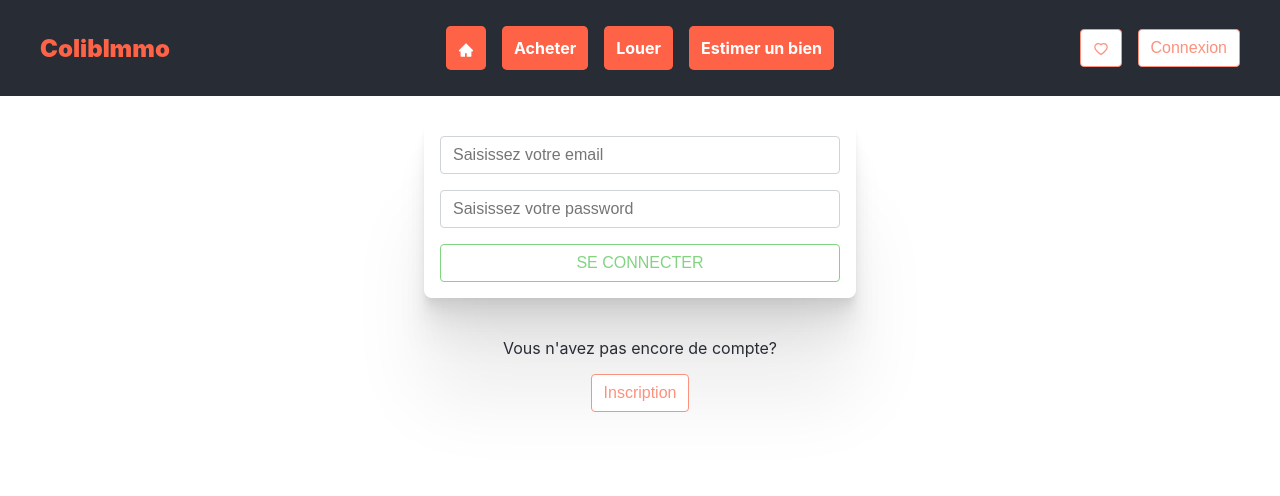
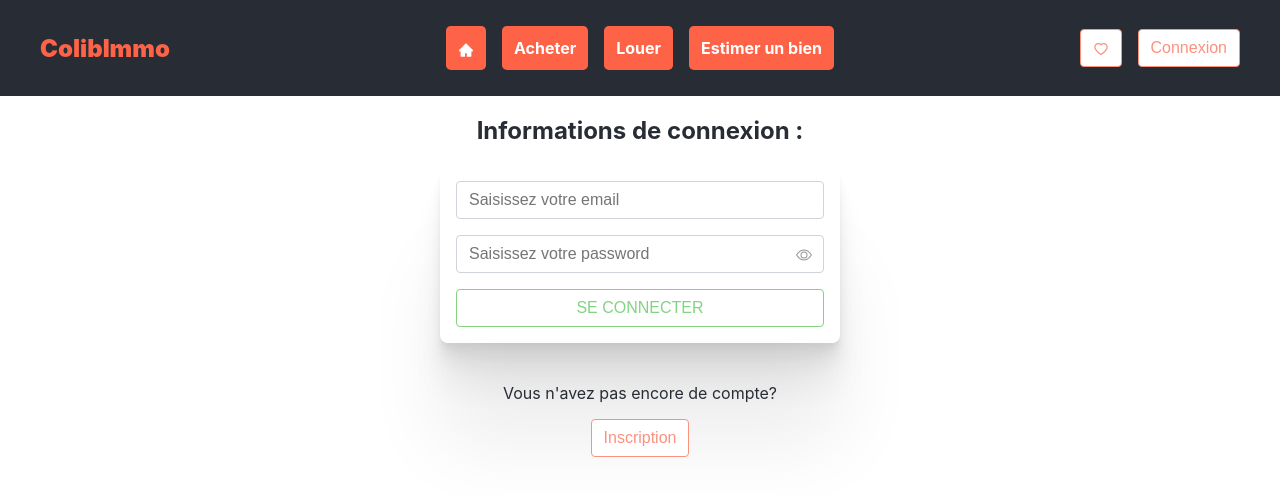
Before and after one commit to fgleizes/Colibimmo-web, a React (Create React App) app: page /login in a window 1280 px wide. Shown: the top 496 px of the page. Built offline with nearby package versions, Linux system fonts and the light colour scheme.

Commit message:
update LoginForm/RegisterForm

```diff
--- a/src/api/userAPI.js
+++ b/src/api/userAPI.js
@@ -7,7 +7,17 @@ export const login = (email,mdp) => {
     const URL = `${API_URL}login?mail=${email}&password=${mdp}`
     return axios.get(URL)
         .then(response => {
-            return response.data.access_token
+            return response
+        })
+        .catch(error => {
+            if (error.response) {
+                return error.response
+            }
+            else if (error.request) {
+                console.log(error.request);
+            } else {
+                console.log('Error', error.message);
+            }
         })
 }
 
@@ -15,12 +25,16 @@ export const register = user => {
     const URL = `${API_URL}register`
     return axios.post(URL, user)
         .then(response => {
-            console.log(response)
-            console.log(response.data)
             return response
         })
         .catch(error => {
-            console.log(error)
-            console.log(error.response)
+            if (error.response) {
+                return error.response
+            }
+            else if (error.request) {
+                console.log(error.request);
+            } else {
+                console.log('Error', error.message);
+            }
         })
 }
--- a/src/components/utilities/Form.css
+++ b/src/components/utilities/Form.css
@@ -1,6 +1,6 @@
 form {
     width: 400px;
-    margin: 1.5rem;
+    margin-bottom: 1.5rem;
     padding: 1rem;
     border-radius: .5rem;
     box-shadow: 0 2.8px 2.2px rgba(0, 0, 0, 0.02),
@@ -14,6 +14,7 @@ form {
 }
 
 form input {
+    width: 100%;
     margin-bottom: 1rem;
     padding: .375rem .75rem;
     font-size: 1rem;
@@ -35,3 +36,19 @@ form input:focus {
     outline: 0;
     box-shadow: 0 0 4px 0.1rem #ced4da;
 }
+
+.error {
+    color: red;
+}
+
+.container-password {
+    position: relative;
+}
+.container-password svg {
+    position: absolute;
+    top: .75rem;
+    right: .75rem;
+    cursor: default;
+    z-index: 2;
+    color: #969696;
+}
--- a/src/components/utilities/Form.js
+++ b/src/components/utilities/Form.js
@@ -2,22 +2,32 @@
 import "./Form.css"
 import { useState } from "react"
 import { Button } from "./Button"
-import { login } from "../../api/userAPI"
+import { BsEye, BsEyeSlash } from 'react-icons/bs';
 
-export const LoginForm = () => {
-  const [token, setToken] = useState('')
+export const LoginForm = (props) => {
+  const {handleSubmit} = props
   const [mail, setMail]= useState('')
   const [password, setPassword]= useState('')
+  const [showPassword, setShowPassword] = useState(false)
 
-  const handleSubmit = (event) => {
-    event.preventDefault()
-    login(mail,password).then(data => setToken(data))
+  const togglePassword = () => {
+    const inputPassword = document.getElementById("password")
+    if (inputPassword.type === "password") {
+      inputPassword.type = "text"
+      setShowPassword(true)
+    } else {
+      inputPassword.type = "password"
+      setShowPassword(false)
+    }
   }
 
   return (
-    <form onSubmit={handleSubmit}>
-      <input type="text" placeholder="Saisissez votre email" name="mail" onChange={(event)=>setMail(event.target.value)}/>
-      <input type="text" placeholder="Saisissez votre password"  name="password" onChange={(event)=>setPassword(event.target.value)} />
+    <form onSubmit={(e) => handleSubmit(e, mail, password)}>
+      <input type="email" placeholder="Saisissez votre email" name="mail" onChange={(event)=>setMail(event.target.value)}/>
+      <div className="container-password">
+        <input type="password" id="password" placeholder="Saisissez votre password" name="password" onChange={(event) => setPassword(event.target.value)} />
+        {showPassword ? <BsEyeSlash onClick={togglePassword} /> : <BsEye onClick={togglePassword} />}
+      </div>
       <Button type="submit">SE CONNECTER</Button>
     </form>
   );
@@ -26,14 +36,29 @@ export const LoginForm = () => {
 export const RegisterForm = (props) => {
   const {handleSubmit} = props
   const [user, setUser] = useState({})
+  const [showPassword, setShowPassword] = useState(false)
+
+  const togglePassword = () => {
+    const inputPassword = document.getElementById("password")
+    if (inputPassword.type === "password") {
+      inputPassword.type = "text"
+      setShowPassword(true)
+    } else {
+      inputPassword.type = "password"
+      setShowPassword(false)
+    }
+  }
 
   return (
     <form onSubmit={(e) => handleSubmit(e, user)}>
-      <input type="text" name="lastname" placeholder="Nom" onChange={(event)=>setUser({...user, lastname : event.target.value})}/>
-      <input type="text" name="firstname" placeholder="Prénom" onChange={(event) => setUser({...user, firstname : event.target.value})}/>
-      <input type="text" name="phone" placeholder="Numéro de téléphone" onChange={(event)=>setUser({...user, phone : event.target.value})}/>
-      <input type="text" name="mail" placeholder="Adresse mail" onChange={(event)=>setUser({...user, mail : event.target.value})}/>
-      <input type="text" name="mdp" placeholder="Mot de passe"  onChange={(event)=>setUser({...user, password : event.target.value})} />
+      <input type="text" name="lastname" placeholder="Nom" onChange={(event) => setUser({ ...user, lastname: event.target.value })} required />
+      <input type="text" name="firstname" placeholder="Prénom" onChange={(event) => setUser({ ...user, firstname: event.target.value })} required />
+      <input type="tel" pattern="^(?:(?:\+|00)33|0)\s*[1-9](?:[\s.-]*\d{2}){4}$" minLength="10" maxLength="10" name="phone" placeholder="Numéro de téléphone" onChange={(event) => setUser({ ...user, phone: event.target.value })} />
+      <input type="email" name="mail" placeholder="Adresse mail" onChange={(event) => setUser({ ...user, mail: event.target.value })} required />
+      <div className="container-password">
+        <input type="password" name="password" id="password" placeholder="Mot de passe" onChange={(event) => setUser({ ...user, password: event.target.value })} required />
+        {showPassword ? <BsEyeSlash onClick={togglePassword} /> : <BsEye onClick={togglePassword} />}
+      </div>
       <Button type="submit">INSCRIPTION</Button>
     </form>
   );
--- a/src/components/utilities/Header.css
+++ b/src/components/utilities/Header.css
@@ -3,7 +3,6 @@ header {
   height: 6rem;
   position: relative;
   padding: 0 2rem;
-  position: sticky;
 }
 header nav {
   height: 100%;
--- a/src/components/utilities/Header.js
+++ b/src/components/utilities/Header.js
@@ -1,9 +1,7 @@
 import "./Header.css";
 import { Button } from "./Button";
 import { Link } from "react-router-dom";
-import { AiFillHome } from 'react-icons/ai';
-import { AiOutlineHeart } from 'react-icons/ai';
-
+import { AiFillHome, AiOutlineHeart } from 'react-icons/ai';
 
 const Header = () => {
   return (
--- a/src/components/views/LoginView.js
+++ b/src/components/views/LoginView.js
@@ -1,13 +1,38 @@
+import { useState } from "react"
 import { Link } from "react-router-dom"
+import { login } from "../../api/userAPI"
 import { Button } from "../utilities/Button"
 import { LoginForm } from "../utilities/Form"
 import "./LoginView.css"
 
 const LoginView = () => {
+  const [token, setToken] = useState('')
+  const [isLoggin, setIsLoggin] = useState()
 
+  const handleSubmit = (event, mail, password) => {
+    event.preventDefault()
+    login(mail,password).then(response => {
+      if (response.status === 200) {
+        setToken(response.data.access_token)
+        setIsLoggin(true)
+      } else {
+        setIsLoggin(false)
+      }
+    })
+  }
+
+  if (isLoggin === true) {
     return (
       <div className="loginView">
-      <LoginForm />
+        <h2>Coucou</h2>
+      </div>
+    )
+  } else {
+    return (
+      <div className="loginView">
+        {isLoggin === false && <h2 className="error">Echec de la connexion ! Veuillez réessayer :</h2>}
+        {isLoggin === undefined && <h2>Informations de connexion :</h2>}
+        <LoginForm handleSubmit={handleSubmit}/>
         <p>Vous n'avez pas encore de compte?</p>
         <Link to="/register" title="Créer votre compte">
           <Button type="button">Inscription</Button>
@@ -15,5 +40,6 @@ const LoginView = () => {
       </div>
     );
   }
+}
 
 export default LoginView;
--- a/src/components/views/RegisterView.js
+++ b/src/components/views/RegisterView.js
@@ -6,24 +6,24 @@ import { RegisterForm } from "../utilities/Form"
 import "./RegisterView.css"
 
 function RegisterView() {
-  const [isRegister, setIsRegister] = useState(false)
+  const [isRegister, setIsRegister] = useState()
 
   const handleSubmit = (event,user) => {
     event.preventDefault();
-    register(user).then(data => {
-      if (data && data.status === 201) {
+    register(user).then(response => {
+      if (response.status === 201) {
         setIsRegister(true)
       } else {
-        setIsRegister("error")
+        setIsRegister(false)
       }
     })
   }
 
-  if (isRegister) {
+  if (isRegister === true) {
     return (
       <div className="registerView">
         <h2>
-          Vous inscription a bien été prise en compte !
+          Votre inscription a bien été prise en compte !
         </h2>
         <p>Connectez-vous ici : </p>
         <Link to="/login" title="Me connecter à mon compte">
@@ -34,6 +34,8 @@ function RegisterView() {
   } else {
     return (
       <div className="registerView">
+        { isRegister === false && <h2 className="error">Votre inscription n'a pas été prise en compte ! Veuillez réessayer :</h2> }
+        { isRegister === undefined && <h2>Informations d'inscription :</h2> }
         <RegisterForm handleSubmit={handleSubmit}/>
         <p>Vous avez déjà un compte? Connectez-vous ici : </p>
         <Link to="/login" title="Créer votre compte">
--- a/src/index.css
+++ b/src/index.css
@@ -1,3 +1,4 @@
+* {box-sizing: border-box;}
 body {
   margin: 0;
   font-family: -apple-system, BlinkMacSystemFont, 'Segoe UI', 'Roboto', 'Oxygen',
```
Lines whose indentation alone changed are shown as unchanged.
